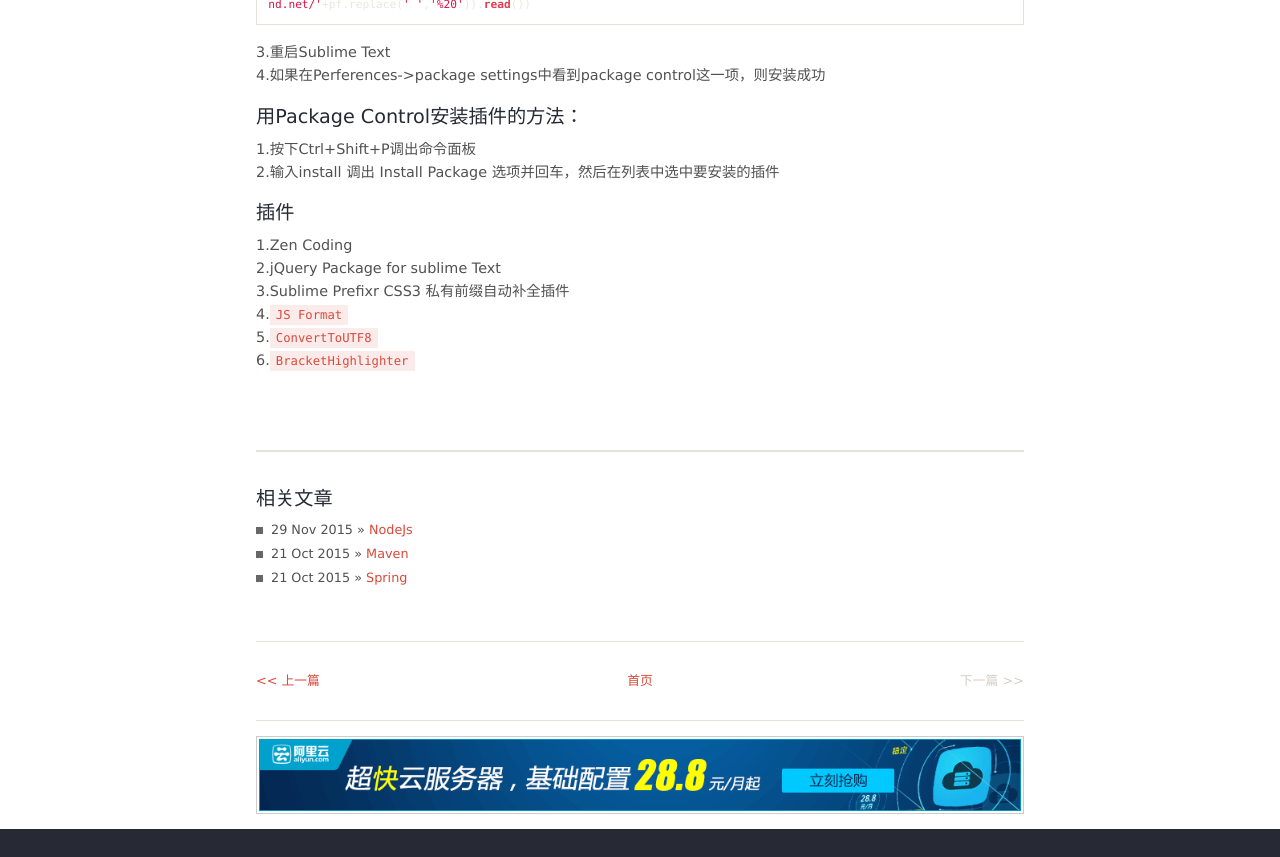
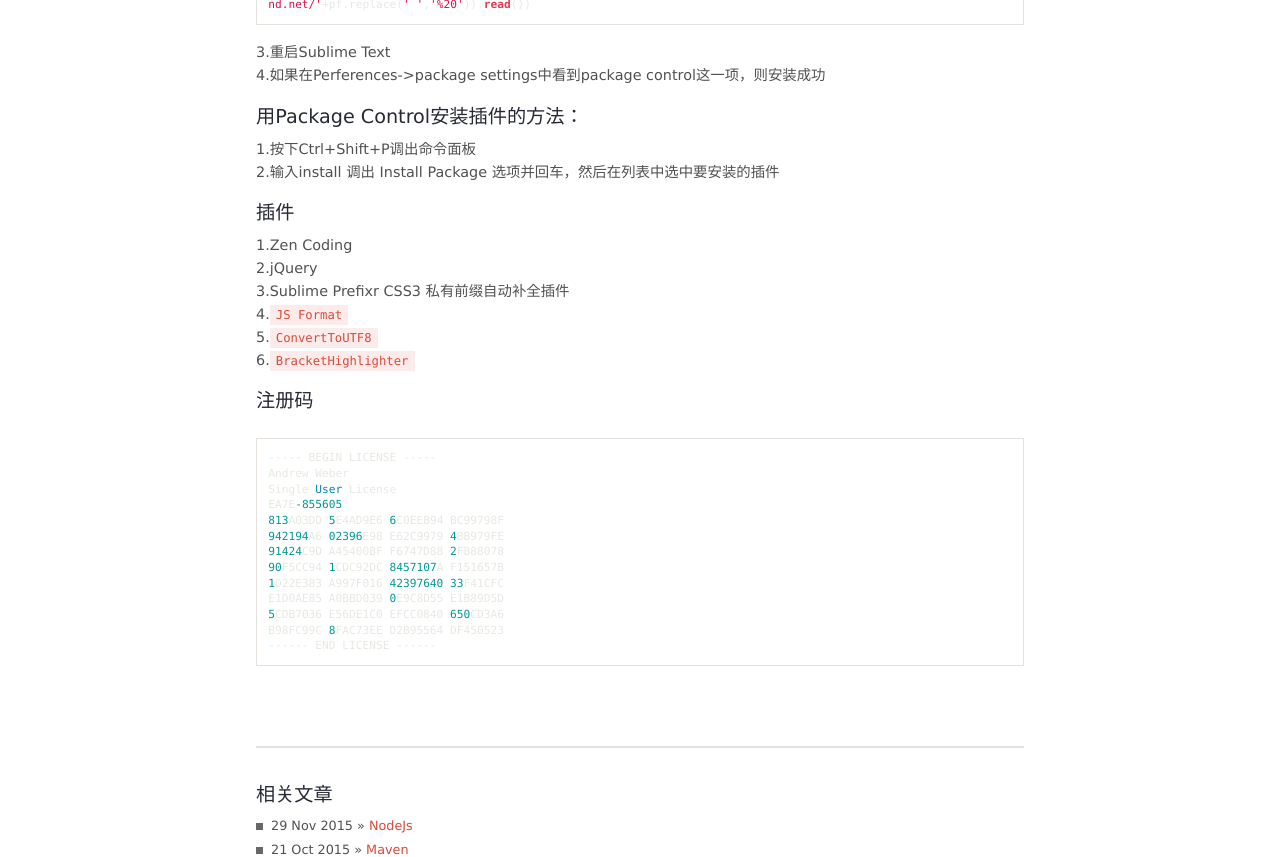
Before and after one commit to junhc/junhc.github.io, a Jekyll site: the page built from _posts/2015-12-01-sublime.md, in a window 1280 px wide and 900 px high, scrolled down 500 px, cut to the strip 0-857 px from the top of the window. Built offline with Jekyll 4.4.1, drawn with Linux system fonts in a browser that asks for light colours; Markdown is read by kramdown in place of the engine named in the settings; comment, search, counter and statistics services are not loaded.

Commit message:
Update 2015-12-01-sublime.md

````diff
--- a/_posts/2015-12-01-sublime.md
+++ b/_posts/2015-12-01-sublime.md
@@ -24,8 +24,25 @@
 
 #### 插件
 1.Zen Coding
-2.jQuery Package for sublime Text
+2.jQuery
 3.Sublime Prefixr CSS3 私有前缀自动补全插件
 4.`JS Format`
 5.`ConvertToUTF8`
 6.`BracketHighlighter`
+
+#### 注册码
+```vim
+----- BEGIN LICENSE -----
+Andrew Weber
+Single User License
+EA7E-855605
+813A03DD 5E4AD9E6 6C0EEB94 BC99798F
+942194A6 02396E98 E62C9979 4BB979FE
+91424C9D A45400BF F6747D88 2FB88078
+90F5CC94 1CDC92DC 8457107A F151657B
+1D22E383 A997F016 42397640 33F41CFC
+E1D0AE85 A0BBD039 0E9C8D55 E1B89D5D
+5CDB7036 E56DE1C0 EFCC0840 650CD3A6
+B98FC99C 8FAC73EE D2B95564 DF450523
+------ END LICENSE ------
+```
````
